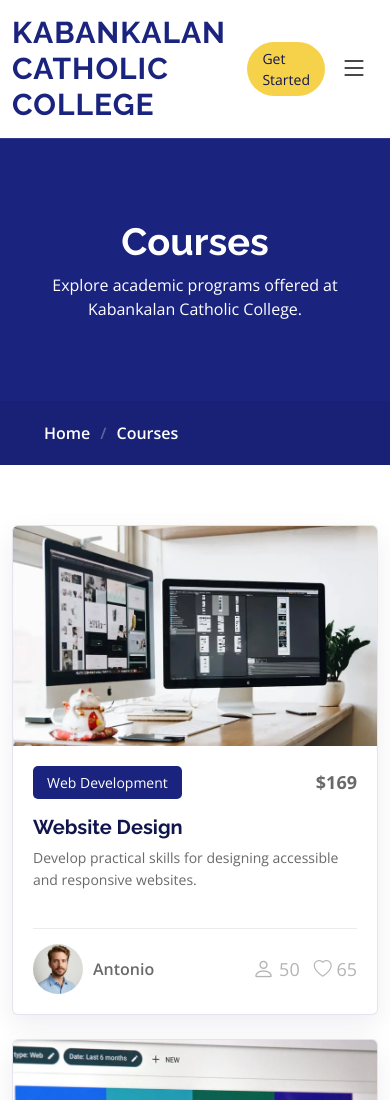
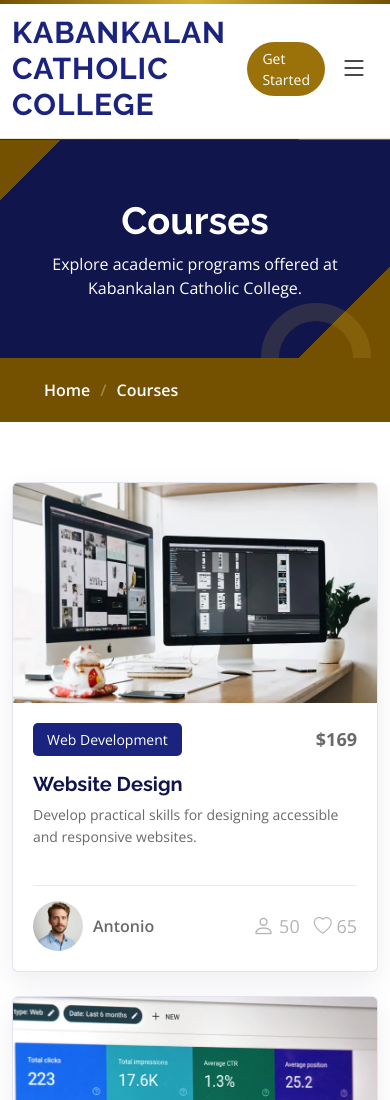
Before and after one commit to johnreyarroyo91-alt/arroyo-project-2, a plain HTML site: page courses.html in a window 390 px wide. Shown: the top 1100 px of the page. Drawn offline with nearby package versions, Linux system fonts and the light colour scheme.

Commit message:
changing page dark gold

```diff
--- a/assets/css/main.css
+++ b/assets/css/main.css
@@ -23,8 +23,9 @@
   --default-color: #444444; /* Default color used for the majority of the text content across the entire website */
   --heading-color: #10154c; /* KCC deep navy headings */
   --accent-color: #1a237e; /* KCC royal blue */
-  --kcc-gold: #f6d24b;
+  --kcc-gold: #d4af37;
   --kcc-gold-dark: #9a7209;
+  --kcc-gold-deep: #745100;
   --surface-color: #ffffff; /* The surface color is used as a background of boxed elements within sections, such as cards, icon boxes, or other elements that require a visual separation from the global background. */
   --contrast-color: #ffffff; /* Contrast color for text, ensuring readability against backgrounds of accent, heading, or default colors. */
 }
@@ -837,6 +838,107 @@ h6 {
   color: color-mix(in srgb, var(--default-color), transparent 70%);
 }
 
+/* Dark-gold page identities */
+body {
+  --page-gold: var(--kcc-gold-dark);
+}
+
+body::before {
+  content: "";
+  position: fixed;
+  top: 0;
+  left: 0;
+  z-index: 1000;
+  width: 100%;
+  height: 4px;
+  background: linear-gradient(90deg, var(--kcc-gold-deep), var(--kcc-gold), var(--kcc-gold-deep));
+}
+
+.section-title h2::after {
+  background: var(--kcc-gold-dark);
+}
+
+.header {
+  border-bottom: 1px solid color-mix(in srgb, var(--kcc-gold-dark), transparent 82%);
+}
+
+.header .btn-getstarted,
+.header .btn-getstarted:focus {
+  background: var(--kcc-gold-dark);
+  color: #ffffff;
+}
+
+.header .btn-getstarted:hover,
+.header .btn-getstarted:focus:hover {
+  background: var(--kcc-gold-deep);
+  color: #ffffff;
+}
+
+.page-title .heading {
+  position: relative;
+  overflow: hidden;
+  background:
+    linear-gradient(120deg, rgba(116, 81, 0, 0.18) 0 22%, transparent 22% 100%),
+    linear-gradient(90deg, #10154c 0%, #151c65 68%, #745100 100%);
+}
+
+.page-title .heading::after {
+  content: "";
+  position: absolute;
+  right: 5%;
+  bottom: -55px;
+  width: 170px;
+  height: 170px;
+  border: 18px solid rgba(212, 175, 55, 0.16);
+  border-radius: 50%;
+}
+
+.page-title nav {
+  background: var(--kcc-gold-deep);
+}
+
+.page-title .heading h1 {
+  position: relative;
+  z-index: 1;
+  letter-spacing: 0;
+}
+
+.about-page .page-title .heading { background: linear-gradient(125deg, #10154c 0 68%, #745100 68% 100%); }
+.courses-page .page-title .heading { background: linear-gradient(135deg, #745100 0 10%, #10154c 10% 85%, #745100 85%); }
+.course-details-page .page-title .heading { background: linear-gradient(90deg, #10154c 0%, #745100 70%, #9a7209 100%); }
+.events-page .page-title .heading { background: radial-gradient(circle at 82% 40%, rgba(212,175,55,.28), transparent 15%), linear-gradient(110deg, #10154c 0%, #745100 100%); }
+.pricing-page .page-title .heading { background: linear-gradient(90deg, #745100 0%, #10154c 22% 78%, #745100 100%); }
+.trainers-page .page-title .heading { background: linear-gradient(145deg, #10154c 0 58%, #745100 58% 72%, #10154c 72%); }
+.contact-page .page-title .heading { background: linear-gradient(90deg, #745100 0%, #10154c 38%, #10154c 100%); }
+.starter-page-page .page-title .heading { background: linear-gradient(135deg, #10154c 0 76%, #745100 76%); }
+
+.index-page .hero-facts,
+.about-page .mission-grid,
+.courses-page .course-item,
+.events-page .card,
+.pricing-page .pricing-item,
+.trainers-page .member,
+.contact-page .info-item {
+  border-color: var(--kcc-gold-dark);
+}
+
+.features .features-item:hover,
+.courses .course-item:hover,
+.trainers-index .member:hover {
+  border-color: var(--kcc-gold-dark);
+}
+
+@media (max-width: 768px) {
+  .page-title .heading {
+    padding: 58px 0;
+  }
+
+  .page-title .heading::after {
+    width: 110px;
+    height: 110px;
+  }
+}
+
 /*--------------------------------------------------------------
 # Global Sections
 --------------------------------------------------------------*/
```
